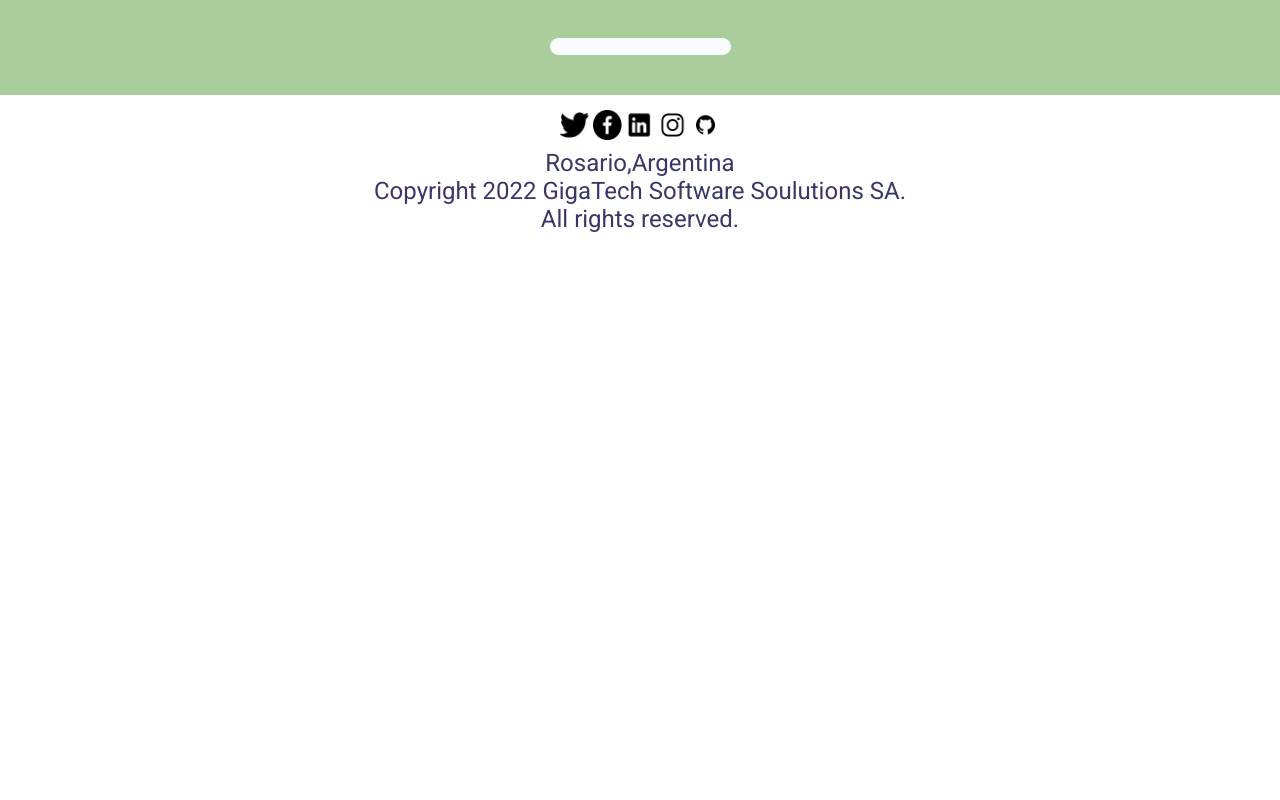
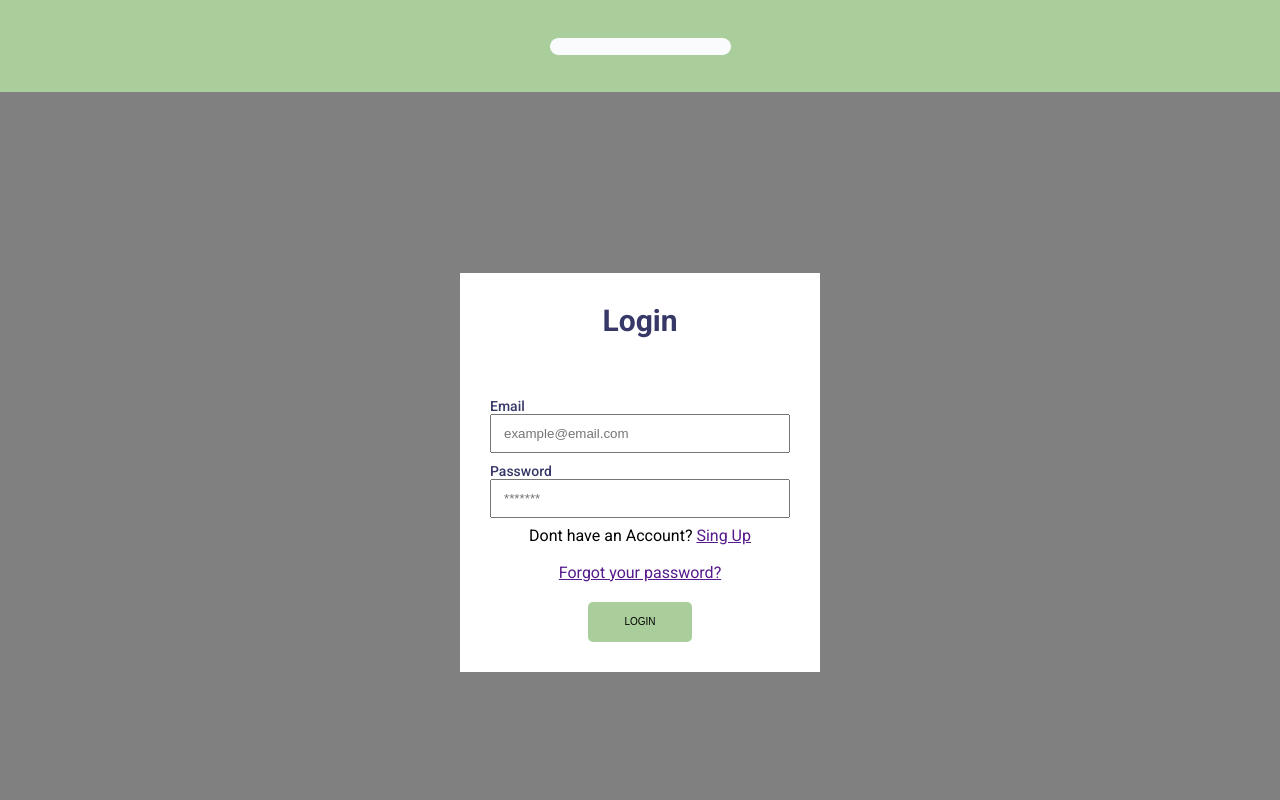
Before and after one commit to GonzaloAsencio/BaSP-A2022-Etapa-1, a plain HTML site: page Semana-06/views/login.html in a window 1280 px wide. Shown: the top 800 px of the page. Drawn offline with Linux system fonts and the light colour scheme.

Commit message:
BaSp-W06-2022:Add login html and css.

```diff
--- a/Semana-06/styles/login.css
+++ b/Semana-06/styles/login.css
@@ -0,0 +1,71 @@
+main{
+    height: 760px;
+    flex: 1;
+    background-color: #ffffff;
+}
+.main-logincontiner{
+    background-color: gray;
+    display: flex;
+    justify-content: center;
+    height: 100%;
+    align-items: center;
+}
+.login-form{
+    background-color: #ffffff;
+    padding: 30px;
+    width: 300px;
+}
+.login-form > h2{
+    margin-bottom: 60px;
+    text-align: center;
+    font-family: 'Roboto';
+    font-style: normal;
+    font-weight: 700;
+    font-size: 30px;
+    line-height: 35px;
+    color: #373867;
+}
+.user-input{
+    display: flex;
+    flex-direction: column;
+    margin-bottom: 10px;
+}
+.user-input > input{
+    padding: 10px 12px;
+  /*  border: 1px solid #373867;
+    border-radius: 4px;*/
+}
+.user-input > label{
+    font-family: 'Roboto';
+    font-style: normal;
+    font-weight: 500;
+    font-size: 14px;
+    line-height: 16px;
+    color: #373867;
+}
+.user-account{
+    display: flex;
+    flex-direction: column;
+    align-items: center;
+}
+.user-account > div{
+ padding-bottom: 21px;
+}
+.login-button{
+    text-align: center;
+}
+input[type="button"]{
+    align-items: center;
+    padding: 14px 36px;
+    font-weight: 500;
+    font-size: 10px;
+    line-height: 12px;
+    background: #AACE9B;
+    border: 5px;
+    border-radius: 5px;
+}
+
+
+.border-error{
+    border:5px solid rgb(255, 0, 128);
+}
--- a/Semana-06/views/login.html
+++ b/Semana-06/views/login.html
@@ -8,7 +8,6 @@
         <link rel="stylesheet" href="../styles/body.css">
         <link rel="stylesheet" href="../styles/header.css">
         <link rel="stylesheet" href="../styles/aside.css">
-        <link rel="stylesheet" href="../styles/main.css">
         <link rel="stylesheet" href="../styles/login.css">
         <link rel="stylesheet" href="../styles/footer.css">
         <script src="../javascript/login.js"></script>
@@ -60,6 +59,33 @@
                 </div>
             </aside>
             <main>
+                <section class="main-logincontiner">
+                    <form action="" class="login-form">
+                        <h2>Login</h2>
+                        <div class="user-input">
+                            <label for="">Email</label>
+                            <input type="text" name ="" id ="userEmail" placeholder="example@email.com">
+                        </div>
+                        <div class="user-input">
+                            <label for=""> Password</label>
+                            <input type="password" name ="" id ="userPassword" placeholder="*******">
+                        </div>
+                        <div class="user-account">
+                            <div>
+                                <span>
+                                    Dont have an Account?
+                                </span>
+                                <a href="">Sing Up</a>
+                            </div>
+                            <div>
+                                <a href=""> Forgot your password?</a>
+                            </div>
+                        </div>
+                        <div class="login-button">
+                            <input id="userButton" type="button" value="LOGIN">
+                        </div>
+                    </form>
+                </section>
             </main>
             <footer>
                     <picture class="footer-img">
```
